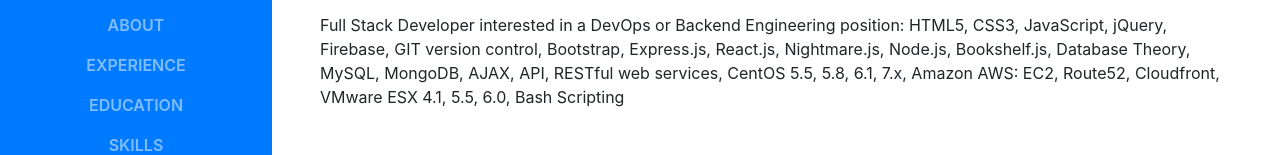
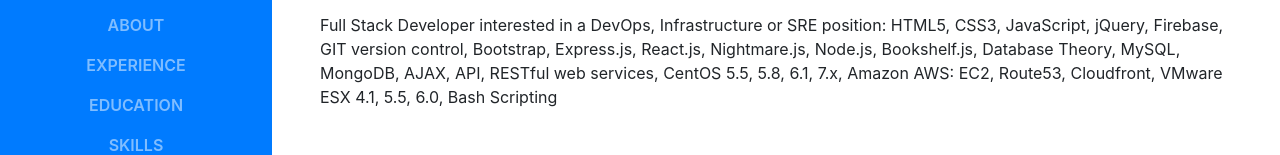
Before and after one commit to carlosalfonzo33/Carlos-Lopez-Portfolio, a website with bundled scripts: page index.html in a window 1280 px wide. Shown: the part 367-522 px from the top of the page. Built offline with nearby package versions, Linux system fonts and the light colour scheme; a web font is replaced by a local one.

Commit message:
minor adjustment to index

```diff
--- a/index.html
+++ b/index.html
@@ -73,7 +73,7 @@
           <div class="subheading mb-5">16041 Liberty Street · San Leandro, CA 94578 · (650) 892-4597 ·
             <a href="mailto:carlos.alfonzo@gmail.com">carlos.alfonzo@gmail.com</a>
           </div>
-          <p class="mb-5">Full Stack Developer interested in a DevOps or Backend Engineering position: HTML5, CSS3, JavaScript, jQuery, Firebase, GIT version control, Bootstrap, Express.js, React.js, Nightmare.js, Node.js, Bookshelf.js, Database Theory, MySQL, MongoDB, AJAX, API, RESTful web services, CentOS 5.5, 5.8, 6.1, 7.x, Amazon AWS: EC2, Route52, Cloudfront, VMware ESX 4.1, 5.5, 6.0, Bash Scripting</p>
+          <p class="mb-5">Full Stack Developer interested in a DevOps, Infrastructure or SRE position: HTML5, CSS3, JavaScript, jQuery, Firebase, GIT version control, Bootstrap, Express.js, React.js, Nightmare.js, Node.js, Bookshelf.js, Database Theory, MySQL, MongoDB, AJAX, API, RESTful web services, CentOS 5.5, 5.8, 6.1, 7.x, Amazon AWS: EC2, Route53, Cloudfront, VMware ESX 4.1, 5.5, 6.0, Bash Scripting</p>
           <ul class="list-inline list-social-icons mb-0">
             <li class="list-inline-item">
               <a href="https://stackoverflow.com/users/7794877/carlos-a-lopez">
```
